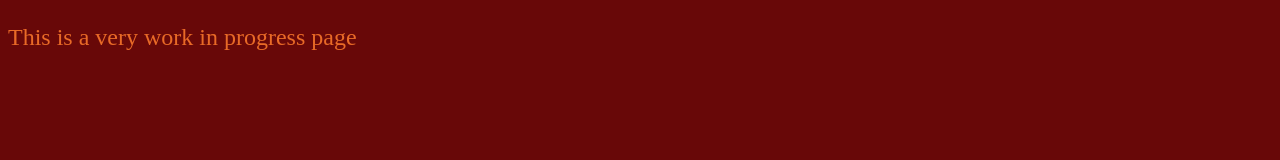
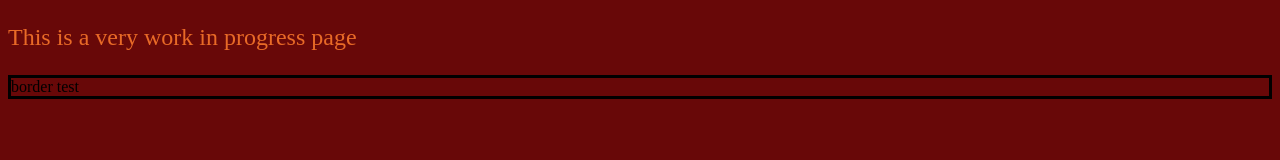
Before and after one commit to Kweshuu/kweshuu.github.io, a plain HTML site: page art.html in a window 1280 px wide. Drawn offline with Linux system fonts and the light colour scheme.

Commit message:
Update art.html

```diff
--- a/art.html
+++ b/art.html
@@ -8,5 +8,6 @@
 
   <body>
     <p>This is a very work in progress page</p>
+    <div>border test</div>
   </body>
 </html>
```
